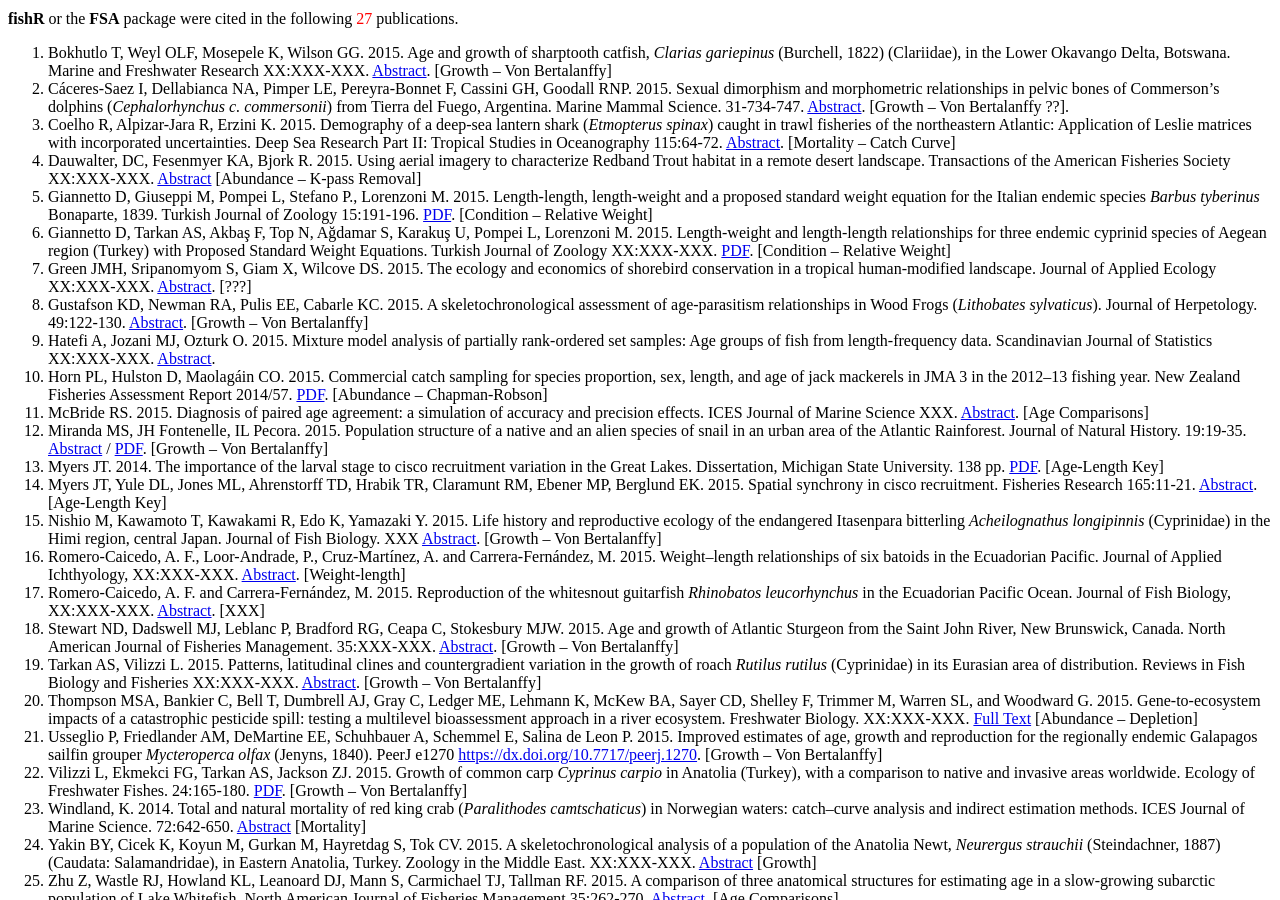
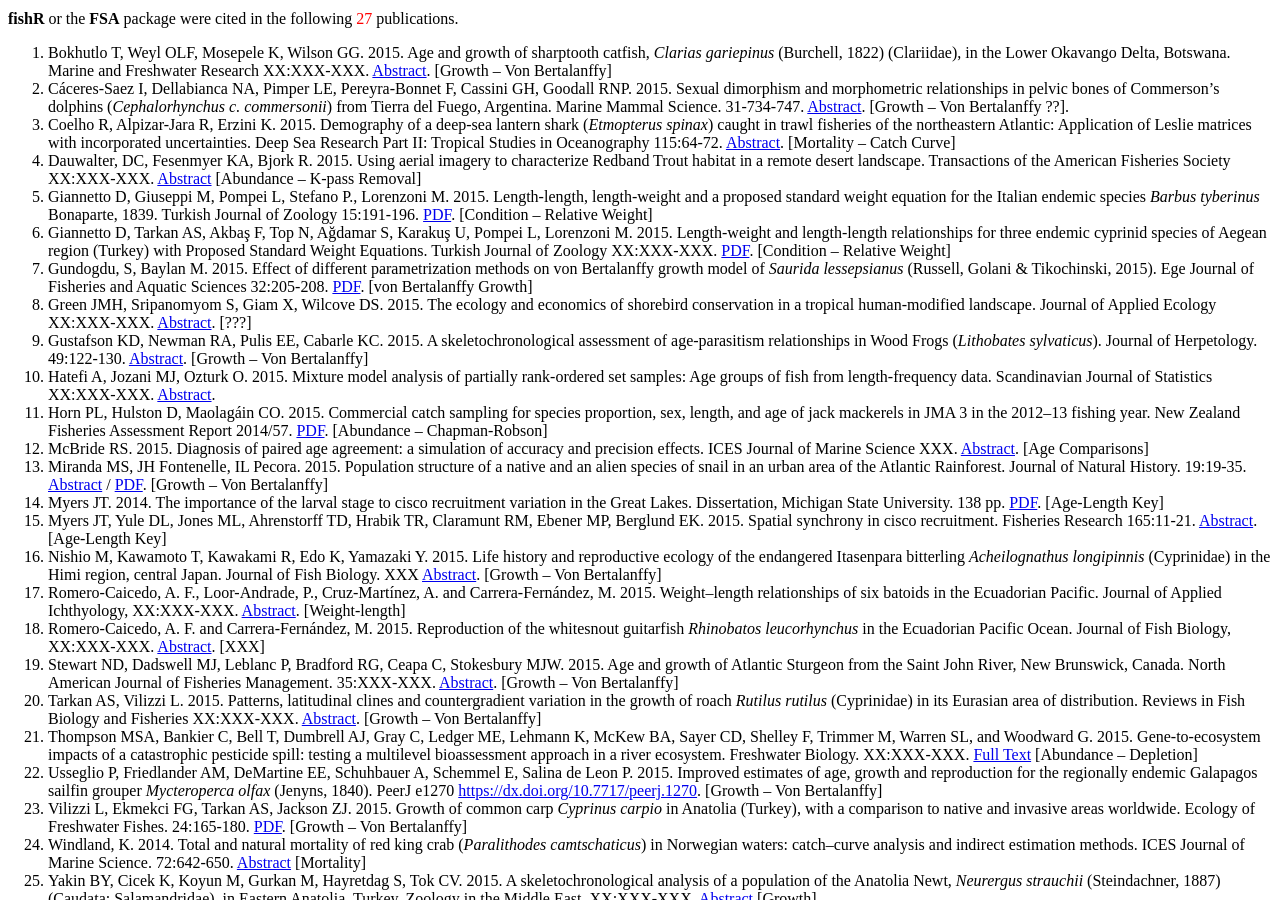
Before and after one commit to droglenc/fishR, a Jekyll site: the page built from exposure/exposure-citations15.md, in a window 1280 px wide and 900 px high, scrolled down 635 px. Built offline with Jekyll 4.4.1, drawn with Linux system fonts in a browser that asks for light colours.

Commit message:
Added citation

```diff
--- a/exposure/exposure-citations15.md
+++ b/exposure/exposure-citations15.md
@@ -13,6 +13,7 @@
 1. Dauwalter, DC, Fesenmyer KA, Bjork R.  2015.  Using aerial imagery to characterize Redband Trout habitat in a remote desert landscape.  Transactions of the American Fisheries Society XX:XXX-XXX.  [Abstract](http://www.tandfonline.com/doi/abs/10.1080/00028487.2015.1088471)  [Abundance -- K-pass Removal]
 1. Giannetto D, Giuseppi M, Pompei L, Stefano P., Lorenzoni M.  2015.  Length-length, length-weight and a proposed standard weight equation for the Italian endemic species *Barbus tyberinus* Bonaparte, 1839.  Turkish Journal of Zoology 15:191-196.  [PDF](http://www.trjfas.org/pdf/issue_15_01/0122.pdf).  [Condition -- Relative Weight]
 1. Giannetto D, Tarkan AS, Akbaş F, Top N, Ağdamar S, Karakuş U, Pompei L, Lorenzoni M.  2015.  Length-weight and length-length relationships for three endemic cyprinid species of Aegean region (Turkey) with Proposed Standard Weight Equations.  Turkish Journal of Zoology XX:XXX-XXX.  [PDF](http://online.journals.tubitak.gov.tr/openInPressDocument.htm?fileID=567642&amp;no=107912&amp;fileType=Report%20Document).  [Condition -- Relative Weight]
+1. Gundogdu, S, Baylan M.  2015.  Effect of different parametrization methods on von Bertalanffy growth model of *Saurida lessepsianus* (Russell, Golani & Tikochinski, 2015).  Ege Journal of Fisheries and Aquatic Sciences 32:205-208.  [PDF](https://www.researchgate.net/publication/281769841_Farkli_Parametrizasyon_Tekniklerinin_Saurida_lessepsianus_Russell_Golani_Tikochinski_2015'un_von_Bertalanffy_Buyume_Parametrelerinin_Tahminine_Etkisi). [von Bertalanffy Growth]
 1. Green JMH, Sripanomyom S, Giam X, Wilcove DS.  2015.  <span class="mainTitle">The ecology and economics of shorebird conservation in a tropical human-modified landscape.  Journal of Applied Ecology XX:XXX-XXX.  [Abstract](http://onlinelibrary.wiley.com/doi/10.1111/1365-2664.12508/abstract).  [???]</span>
 1. Gustafson KD, Newman RA, Pulis EE, Cabarle KC.  2015.  A skeletochronological assessment of age-parasitism relationships in Wood Frogs (*Lithobates sylvaticus*).  Journal of Herpetology.  49:122-130.  [Abstract](http://www.journalofherpetology.org/doi/abs/10.1670/13-118).  [Growth -- Von Bertalanffy]
 1. Hatefi A, Jozani MJ, Ozturk O.  2015.  Mixture model analysis of partially rank-ordered set samples: Age groups of fish from length-frequency data.  Scandinavian Journal of Statistics XX:XXX-XXX.  [Abstract](http://onlinelibrary.wiley.com/doi/10.1111/sjos.12140/full).
```
Also changed, not shown: 1 other file.
